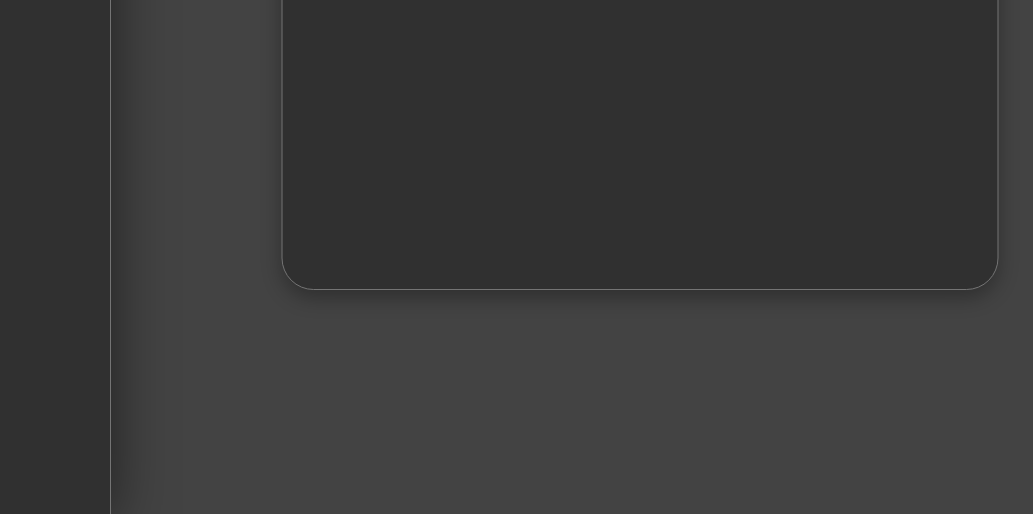
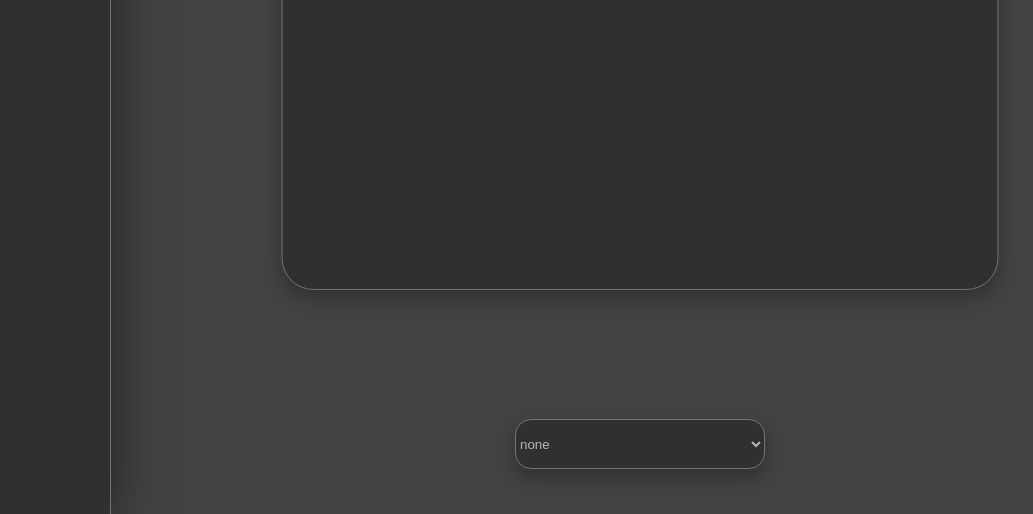
Before and after one commit to ex0Rift/flashcards, a website: page public/index.html in a window 1280 px wide. Shown: the part 311-825 px from the top of the page, without its empty margins (0-1033 px from the left). Drawn offline with Linux system fonts and the light colour scheme.

Commit message:
added the scripts for handling data and changing cards. handling what subject is in use and allowing more data manipulation

```diff
--- a/package.json
+++ b/package.json
@@ -1,6 +1,6 @@
 {
   "name": "flashcards",
-  "version": "1.0.0",
+  "version": "1.1.0",
   "description": "",
   "main": "index.js",
   "type": "module",
--- /dev/null
+++ b/public/data/cards.json
@@ -0,0 +1,16 @@
+{
+  "subject": "none",
+  "potential_subjects": [
+    "none",
+    "other",
+    "ota"
+  ],
+  "cards": [
+    {
+      "subject": "subject",
+      "title": "test",
+      "info": "blah blah blah",
+      "answer": "bleh bleh bleh"
+    }
+  ]
+}
--- a/public/index.html
+++ b/public/index.html
@@ -20,6 +20,9 @@
             <h1 id="title">example text</h1>
             <p id="info">example text</p>
         </div>
-        <script src=""  defer></script>
+
+        <select name="subjects" id="subjects_selector"></select>
+
+        <script src="script.js"  defer></script>
     </body>
 </html>
--- /dev/null
+++ b/public/script.js
@@ -0,0 +1,40 @@
+subjects_selector = document.getElementById('subjects_selector');
+
+function ReloadData(type = 0){
+    fetch('data/cards.json')
+        .then(res => res.json())
+        .then(data => {
+            //get and set the current subject to what is in the json file
+            let current_subject = data.subject;
+
+            //loop through the potential subjects
+            data.potential_subjects.forEach(item => {
+                const option = document.createElement("option");
+                option.value = item;
+                option.textContent = item;
+                subjects_selector.appendChild(option);
+            });
+
+            //loop throgh the cards
+            data.cards.forEach(item => {
+                console.log(item.title);
+            });
+        });
+}
+//run when pages loads first
+ReloadData();
+
+//check when subject is changed
+subjects_selector.addEventListener("change", function (){
+    //get the value
+    current_subject = subjects_selector.value;
+    //save it to JSON
+    fetch("/updateData", {
+        method: "POST",
+        headers:{
+            "content-Type": "application/json"
+        },
+        body:JSON.stringify({subject:current_subject})
+    });
+
+});
--- a/public/style.css
+++ b/public/style.css
@@ -64,3 +64,20 @@ body{
     width: 50px;
     height: auto;
 }
+
+#subjects_selector{
+    position: absolute;
+    bottom: 20px;
+    left: 50%;
+    transform: translateX(-50%);
+
+    width: 250px;
+    height: 50px;
+
+
+    background-color: #303030;
+    color: #b6b6b6;
+    border:solid 1px #747474;
+    box-shadow: 0px 8px 20px #0000004b;
+    border-radius: 16px;
+}
```
Also changed, not shown: index.js (+13 -0 lines).
